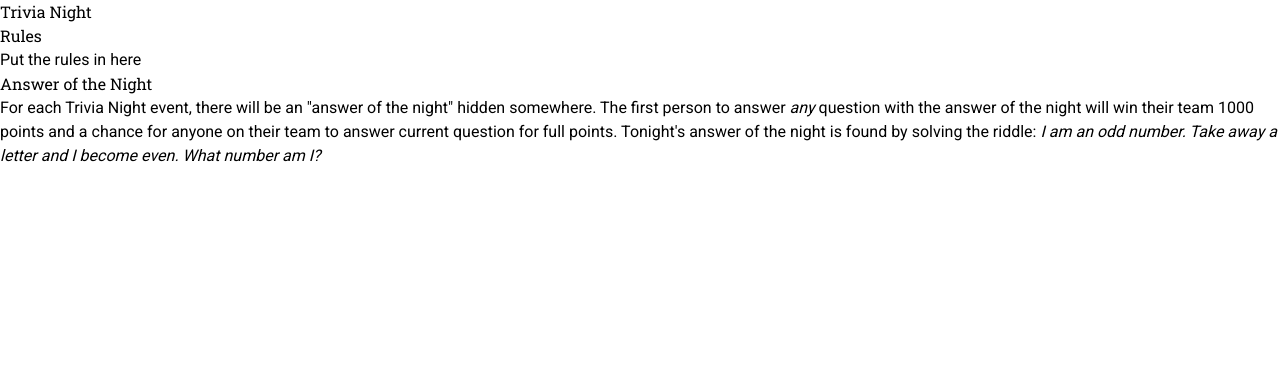
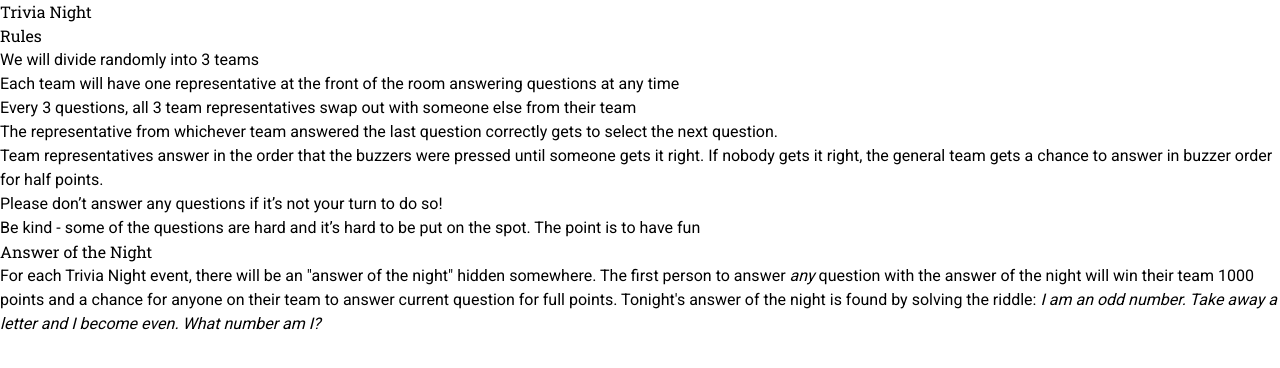
Before and after one commit to jaredblack/jaredblack.github.io, a SvelteKit app: page / in a window 1280 px wide. Shown: the top 368 px of the page. Built offline with nearby package versions, Linux system fonts and the light colour scheme.

Commit message:
Add rules

```diff
--- a/src/routes/+page.svelte
+++ b/src/routes/+page.svelte
@@ -11,7 +11,23 @@
     <div class="grid gap-4 mx-4">
         <div class=" p-3 bg-orange-50 rounded-lg shadow-md">
             <h1 class="text-3xl">Rules</h1>
-            <p class="sans">Put the rules in here</p>
+            <ul class="sans list-disc pl-4">
+            <li>We will divide randomly into 3 teams</li>
+            <li>Each team will have one representative at the front of the room answering questions at any time
+            </li>
+            <li>
+                Every 3 questions, all 3 team representatives swap out with someone else from their team
+            </li>
+            <li>
+                The representative from whichever team answered the last question correctly gets to select the next question.
+            </li>
+            <li>
+                Team representatives answer in the order that the buzzers were pressed until someone gets it right. If nobody gets it right, the general team gets a chance to answer in buzzer order for half points.
+            </li>
+            <li>
+                Please don’t answer any questions if it’s not your turn to do so!
+            </li>
+            <li>Be kind - some of the questions are hard and it’s hard to be put on the spot. The point is to have fun</li>
         </div>
         <div class="p-3 bg-orange-50 rounded-lg shadow-md">
             <h1 class="text-3xl">Answer of the Night</h1>
```
